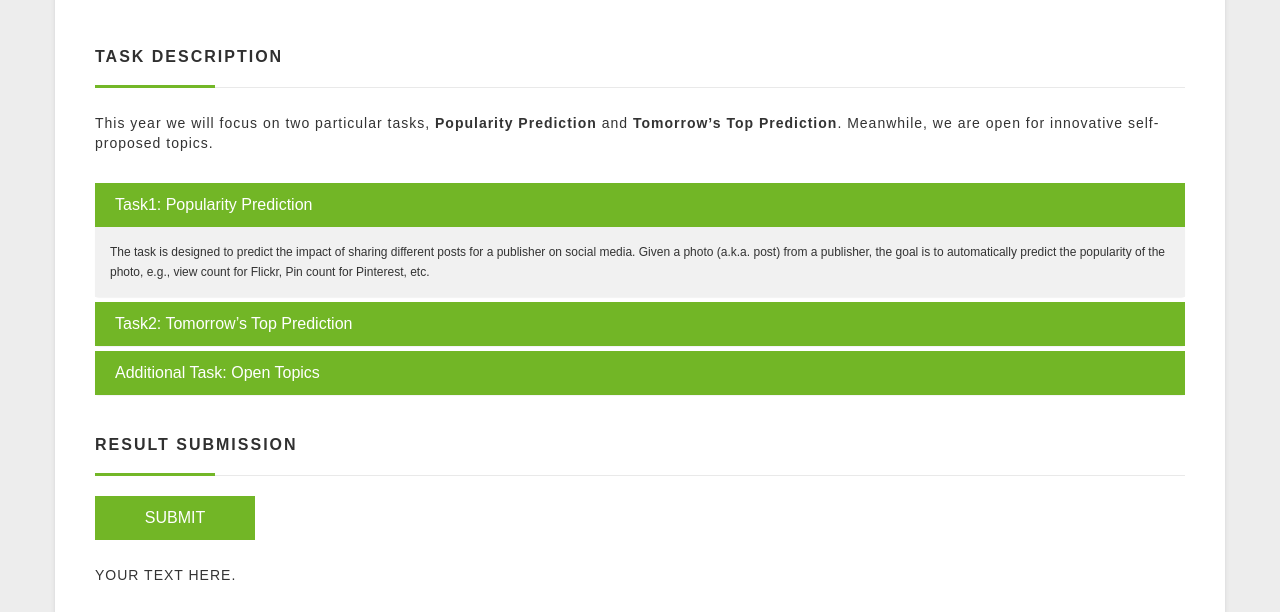
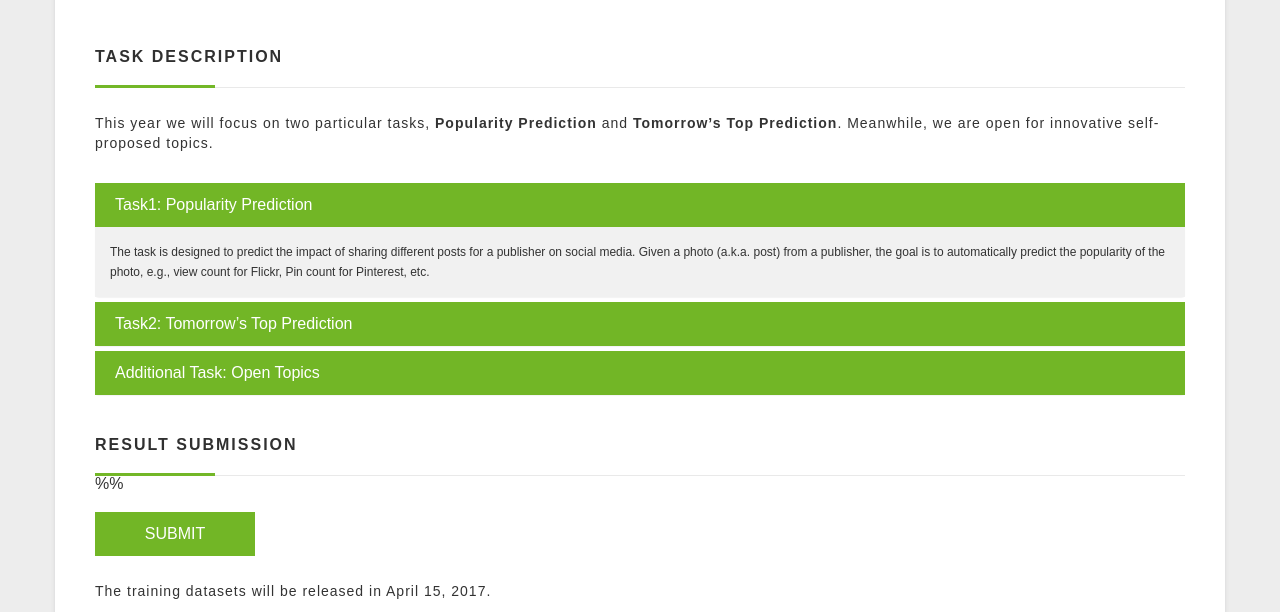
Before and after one commit to social-media-prediction/SMHP_PredictionChallenge, a website: page challenge.html in a window 1280 px wide. Shown: the part 166-778 px from the top of the page. Drawn offline with nearby package versions, Linux system fonts and the light colour scheme.

Commit message:
Update challenge.html

```diff
--- a/challenge.html
+++ b/challenge.html
@@ -119,10 +119,10 @@
     <section class="section">
       <h2>RESULT SUBMISSION</h2>
       <div class="bold-line"></div>
-      <a class="submit-button" href="mailto:social.media.prediction@gmail.com">SUBMIT</a>
+      %%<a class="submit-button" href="mailto:social.media.prediction@gmail.com">SUBMIT</a>
       <article>
         <p>
-          YOUR TEXT HERE.
+          The training datasets will be released in April 15, 2017.
         </p>
       </article>
 
```
Lines whose indentation alone changed are shown as unchanged.
